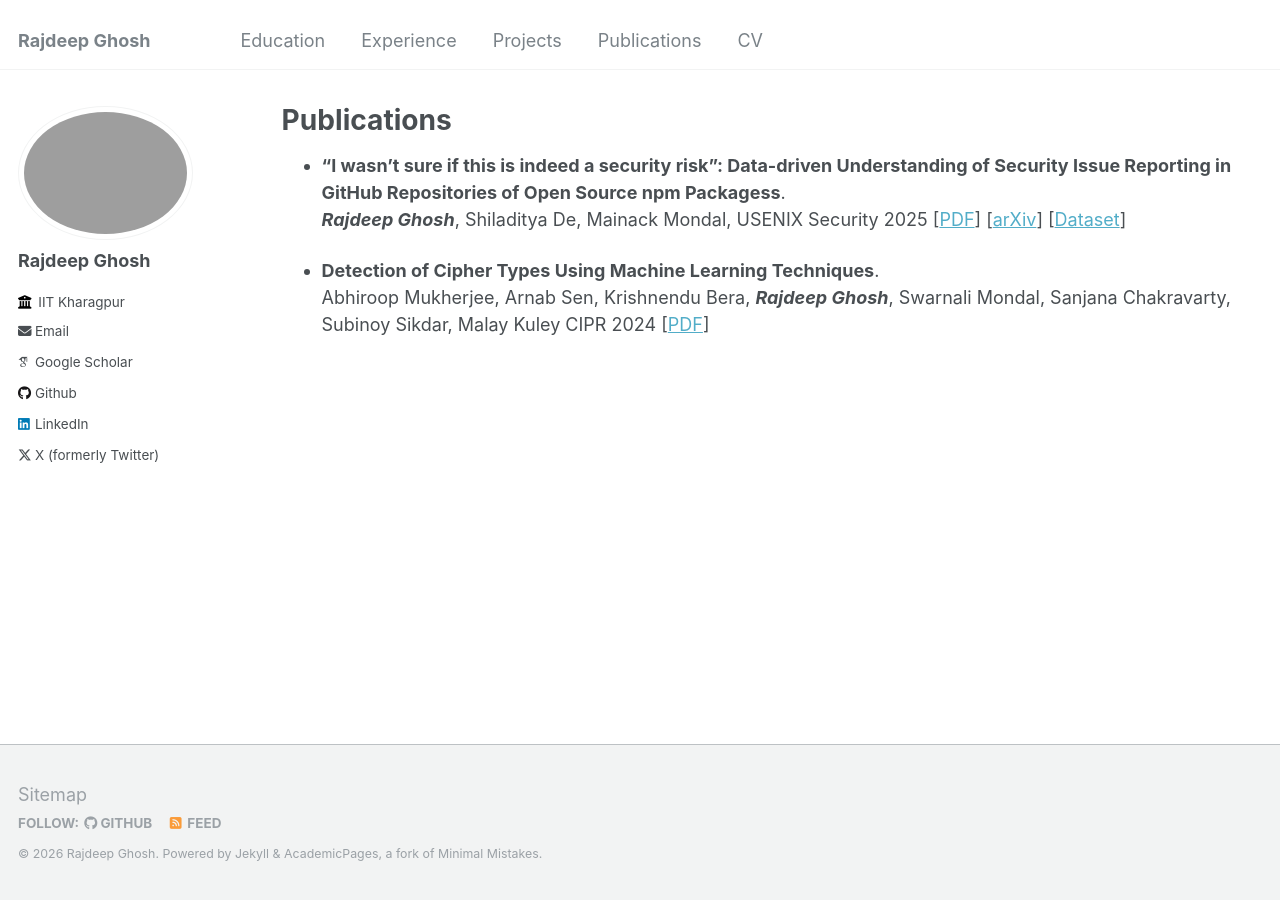
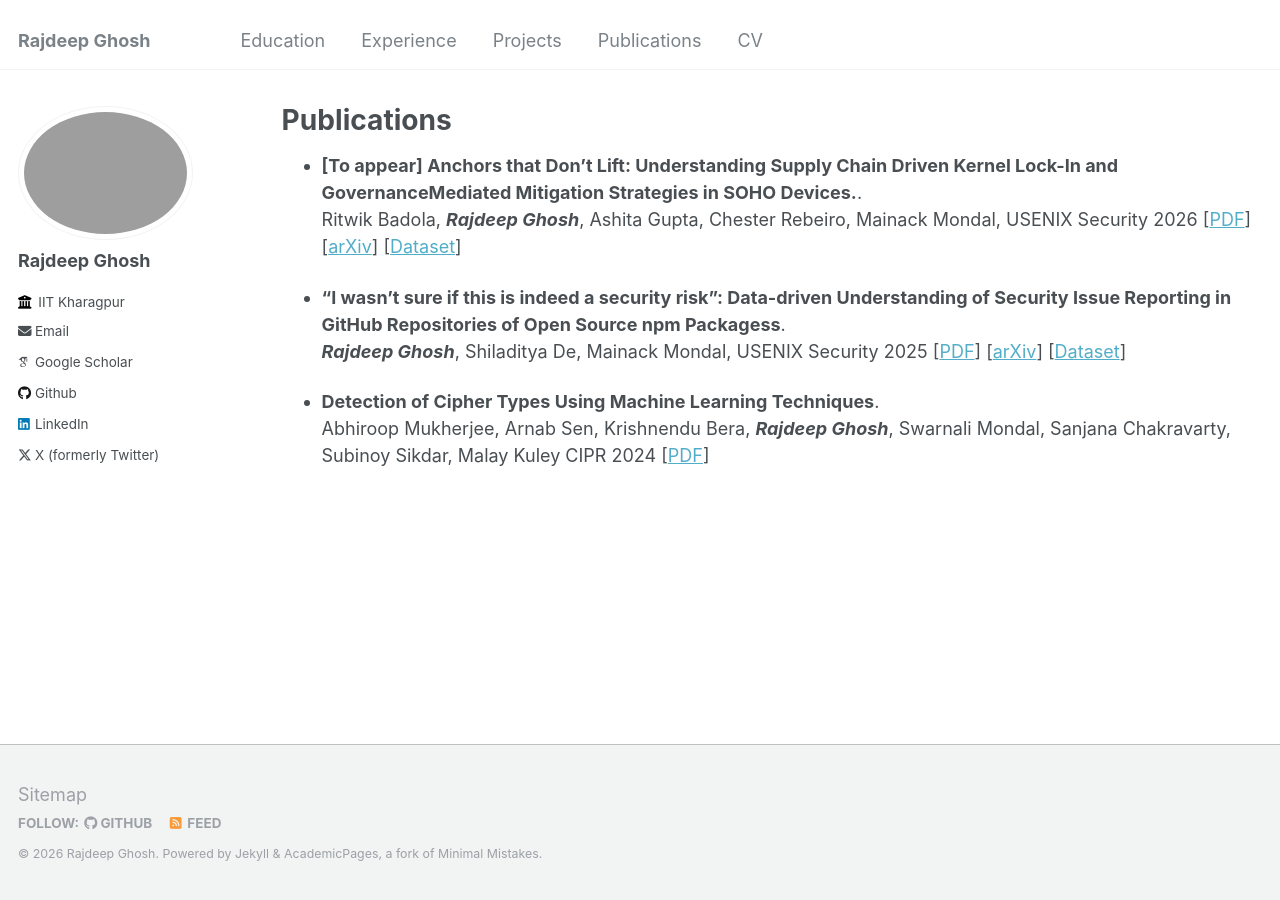
Before and after one commit to Rajdeep-G/Rajdeep-G.github.io, a Jekyll site: the page built from _pages/publications.md, in a window 1280 px wide. Built offline with Jekyll 4.4.1, drawn with Linux system fonts in a browser that asks for light colours; some web fonts are replaced.

Commit message:
update pub

```diff
--- a/_pages/publications.md
+++ b/_pages/publications.md
@@ -4,6 +4,10 @@ title: "Publications"
 permalink: /publications/
 author_profile: true
 ---
+
+- **[To appear] Anchors that Don’t Lift: Understanding Supply Chain Driven Kernel Lock-In and GovernanceMediated Mitigation Strategies in SOHO Devices.**.
+Ritwik Badola, **_Rajdeep Ghosh_**, Ashita Gupta, Chester Rebeiro, Mainack Mondal,
+USENIX Security 2026 [[PDF](https://www.usenix.org/conference/usenixsecurity26)]  [[arXiv]()]   [[Dataset](https://zenodo.org/records/20433799)]
 
 - **“I wasn’t sure if this is indeed a security risk”: Data-driven Understanding of Security Issue Reporting in GitHub Repositories of Open Source npm Packagess**.
 **_Rajdeep Ghosh_**, Shiladitya De, Mainack Mondal,
```
